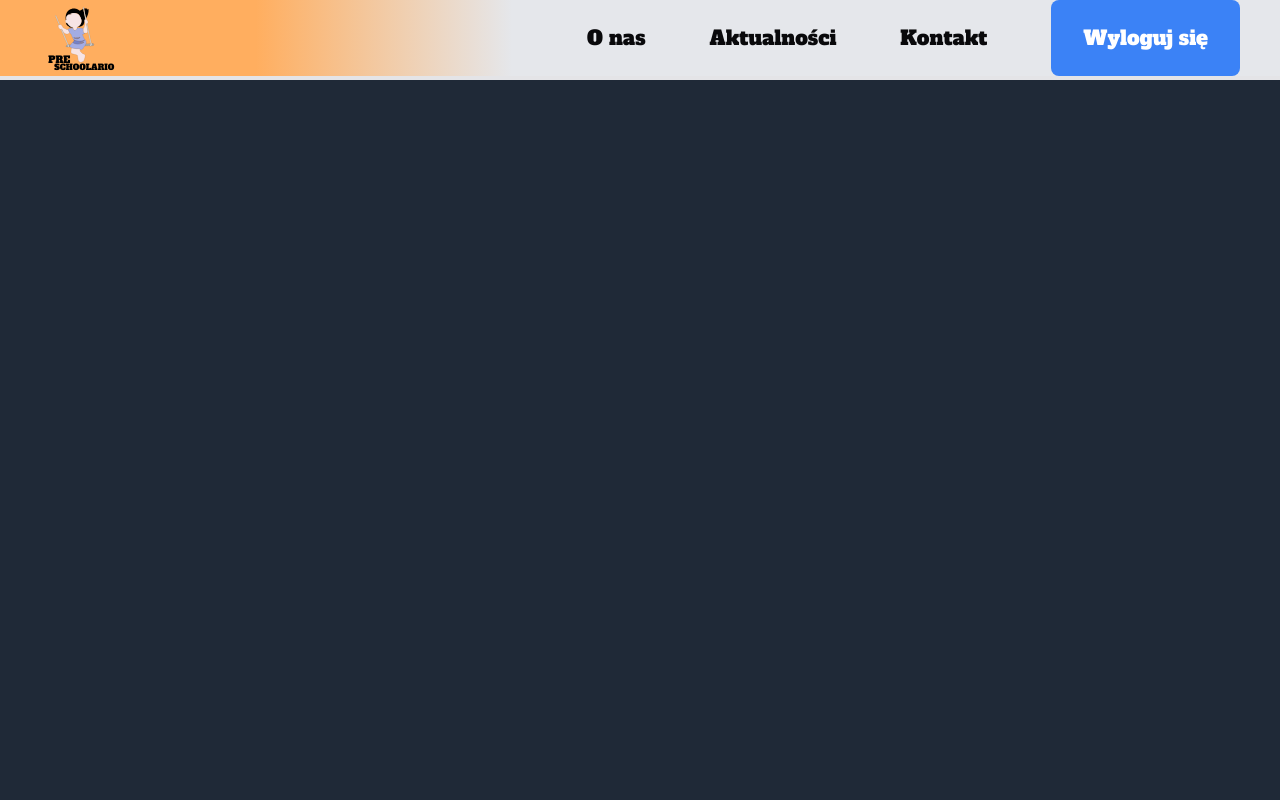
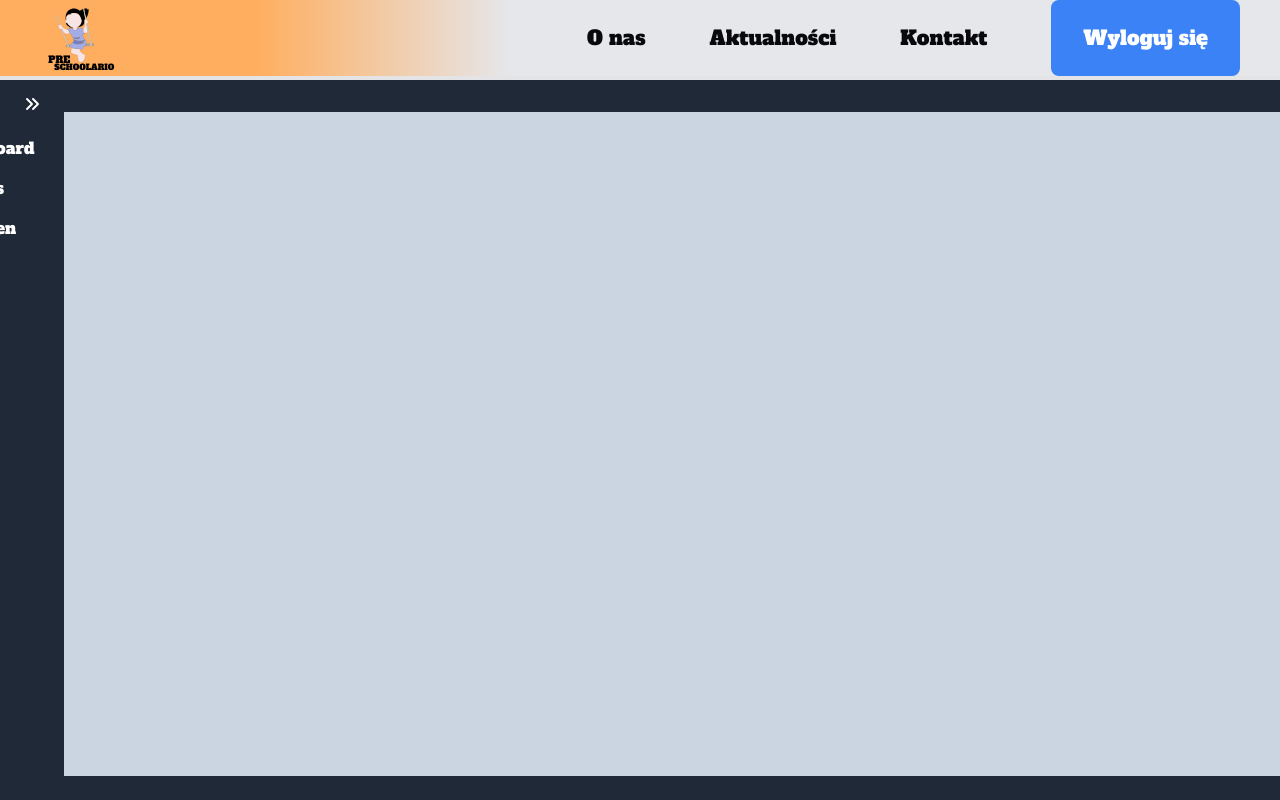
Before and after one commit to MatRuzix/Preschoolario, a Next.js app: page /en/dashboard in a window 1280 px wide. Built offline with nearby package versions, Linux system fonts and the light colour scheme; no server answers; sample sign-in values are in the browser's storage.

Commit message:
fix: sidebar finished- more features to be added

```diff
--- a/app/[locale]/(private)/dashboard/page.tsx
+++ b/app/[locale]/(private)/dashboard/page.tsx
@@ -1,5 +1,7 @@
+import Dashboard from "@/src/features/dashboard/components/Dashboard";
+
 const DashboardPage = () => {
-  return <div></div>;
+  return <Dashboard />;
 };
 
 export default DashboardPage;
--- a/app/[locale]/(private)/layout.tsx
+++ b/app/[locale]/(private)/layout.tsx
@@ -1,8 +1,11 @@
+import React from "react";
+
 import { getServerSession } from "next-auth";
 import { redirect } from "next/navigation";
 
 import PrivateHeader from "@/src/features/headers/private/admin/PrivateHeader";
 import { authOptions } from "@/app/api/auth/[...nextauth]/options";
+import Sidebar from "@/src/features/sidebar/components/Sidebar";
 
 export default async function PrivateLayout({
   children,
@@ -16,9 +19,12 @@ export default async function PrivateLayout({
   }
 
   return (
-    <div>
+    <div className="flex h-full w-full">
       <PrivateHeader />
-      {children}
+      <Sidebar />
+      <div id="outer-wrapper" className="flex h-full w-full pt-28 pb-6 pl-14">
+        {children}
+      </div>
     </div>
   );
 }
--- a/messages/pl.json
+++ b/messages/pl.json
@@ -10,5 +10,11 @@
     "notFound": "Użytkownik nie został znaleziony.",
     "alreadyVerified": "Email został już zatwierdzony.",
     "expired": "Token aktywacji utracił ważność."
+  },
+  "sidebar": {
+    "dashboard": "Panel główny",
+    "groups": "Grupy",
+    "children": "Dzieci",
+    "events": "Wydarzenia"
   }
 }
--- a/package.json
+++ b/package.json
@@ -14,6 +14,9 @@
   },
   "dependencies": {
     "@auth/prisma-adapter": "^2.4.1",
+    "@fortawesome/fontawesome-svg-core": "^6.6.0",
+    "@fortawesome/free-solid-svg-icons": "^6.6.0",
+    "@fortawesome/react-fontawesome": "^0.2.2",
     "@hookform/resolvers": "^3.6.0",
     "@prisma/client": "5.15.1",
     "@radix-ui/react-icons": "^1.3.0",
--- /dev/null
+++ b/src/features/dashboard/components/Dashboard.tsx
@@ -0,0 +1,7 @@
+import React from "react";
+
+const Dashboard = () => {
+  return <div id="dashboard" className="flex w-full h-full bg-slate-300"></div>;
+};
+
+export default Dashboard;
--- /dev/null
+++ b/src/features/sidebar/components/Sidebar.tsx
@@ -0,0 +1,70 @@
+"use client";
+
+import React from "react";
+
+import clsx from "clsx";
+import { FontAwesomeIcon } from "@fortawesome/react-fontawesome";
+import {
+  faAnglesRight,
+  faHouse,
+  faUserGroup,
+  faChildDress,
+} from "@fortawesome/free-solid-svg-icons";
+import { useTranslations } from "next-intl";
+
+import SidebarLink from "./SidebarLink";
+
+const Sidebar = () => {
+  const [isSidebarOpen, setIsSidebarOpen] = React.useState<boolean>(false);
+  const t = useTranslations("sidebar");
+
+  return (
+    <div>
+      <button
+        id="sidebar-toggle-button"
+        className={clsx(
+          "flex absolute w-5 h-10 mt-4 px-4 top-20 left-2 z-50 text-white"
+        )}
+        onClick={() => setIsSidebarOpen((value) => !value)}
+      >
+        <FontAwesomeIcon
+          icon={faAnglesRight}
+          className={clsx("transition all duration-200", {
+            "rotate-180": isSidebarOpen,
+          })}
+        />
+      </button>
+      <div
+        className={clsx(
+          "flex flex-col h-full w-60 fixed bg-gray-800 mt-20 transition all duration-200 ease-out",
+          { "-translate-x-44": !isSidebarOpen, "-translate-x-0": isSidebarOpen }
+        )}
+      >
+        <div className="flex flex-col mt-14 space-y-5">
+          <SidebarLink
+            name={t("dashboard")}
+            icon={<FontAwesomeIcon icon={faHouse} />}
+            path="/dashboard"
+          />
+          <SidebarLink
+            name={t("groups")}
+            icon={<FontAwesomeIcon icon={faUserGroup} />}
+            path="/groups"
+          />
+          <SidebarLink
+            name={t("children")}
+            icon={
+              <FontAwesomeIcon
+                icon={faChildDress}
+                className="scale-125 translate-x-1 mr-2"
+              />
+            }
+            path="/children"
+          />
+        </div>
+      </div>
+    </div>
+  );
+};
+
+export default Sidebar;
--- /dev/null
+++ b/src/features/sidebar/components/SidebarLink.tsx
@@ -0,0 +1,21 @@
+import React from "react";
+import Link from "next/link";
+
+type SidebarLinkProps = {
+  name: string;
+  icon: React.ReactNode;
+  path: string;
+};
+
+const SidebarLink: React.FC<SidebarLinkProps> = ({ name, icon, path }) => {
+  return (
+    <Link href={path}>
+      <div className="flex w-3/4 h-5 space-x-5 ml-5 text-white hover:scale-110 hover:translate-x-2 transition-all duration-75 bg-gray-800">
+        <div className="w-4 h-4 z-40"> {icon}</div>
+        <p className="z-30 transition-all">{name}</p>
+      </div>
+    </Link>
+  );
+};
+
+export default SidebarLink;
--- a/tailwind.config.ts
+++ b/tailwind.config.ts
@@ -19,7 +19,7 @@ const config = {
     },
     fontFamily: { secondary: "helvetica" },
     extend: {
-      spacing: { "1/20": "5%", errorSpacing: "-1.2rem" },
+      spacing: { "1/20": "5%", errorSpacing: "-1.2rem", "44": "11rem" },
       colors: {
         schoolarioOrange: "rgb(255, 174, 95)",
         schoolarioOrangeHovered: "rgb(224, 147, 70)",
```
Also changed, not shown: prisma/seedingData/users.ts (+7 -0 lines), 1 other file (tests, documents, lock files or other folders).
